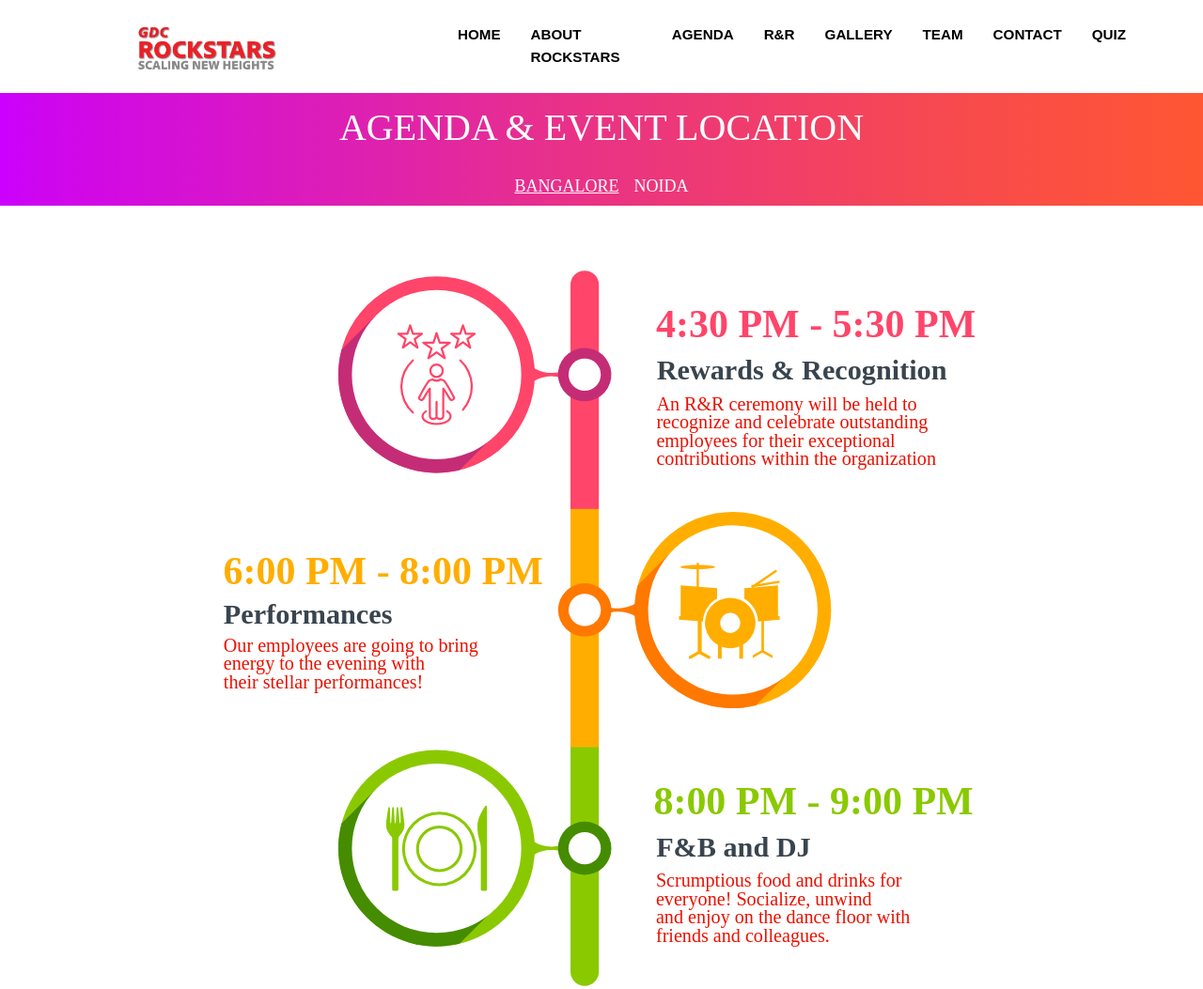
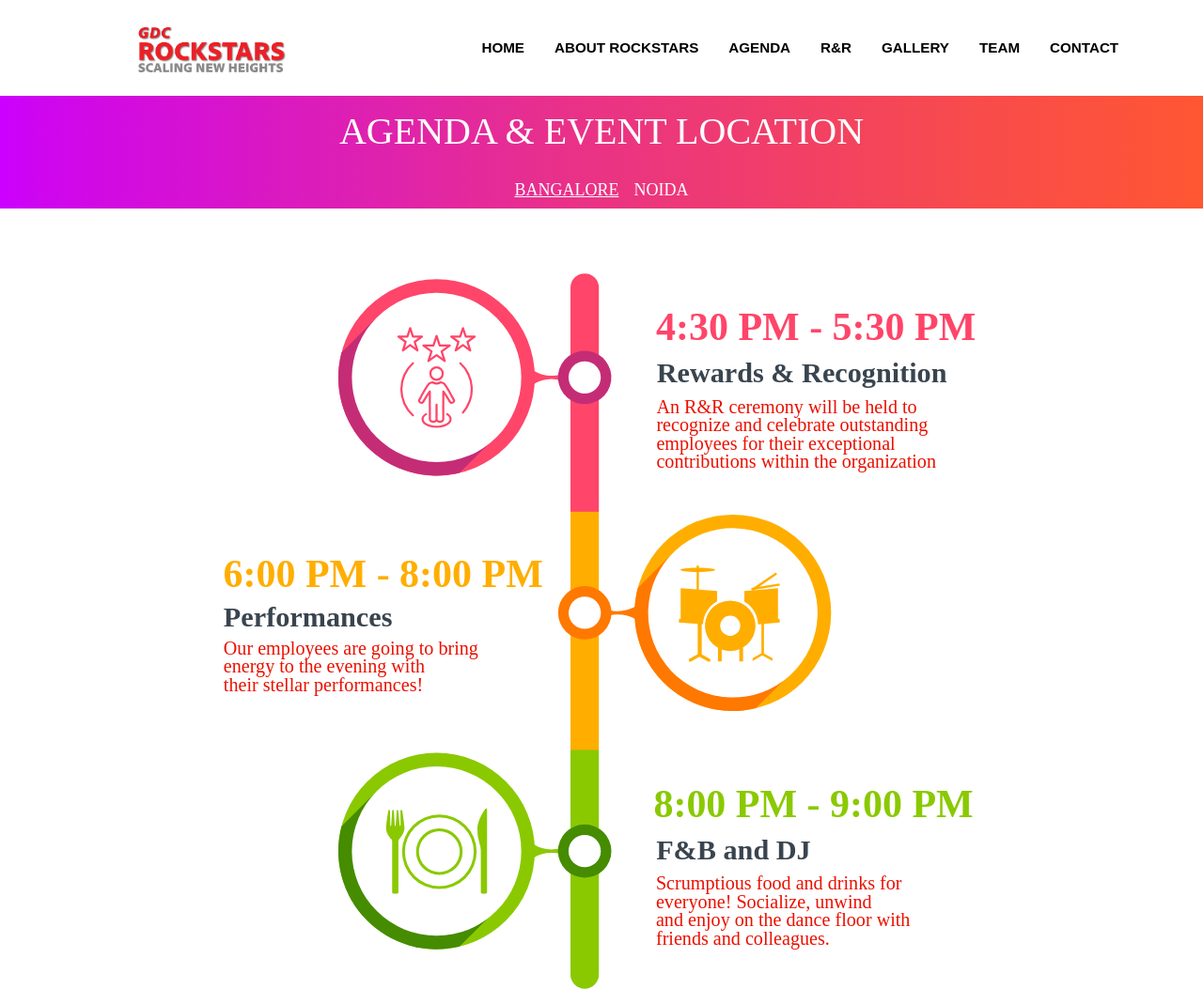
Before and after one commit to acsrockstars-2023/acsrockstars-2023.github.io, a plain HTML site: page agenda.html in a window 1280 px wide. Shown: the top 1053 px of the page at 94% size. Drawn offline with nearby package versions, Linux system fonts and the light colour scheme; a web font is replaced by a local one.

Commit message:
replacing banner image + removing quiz on agenda page

```diff
--- a/agenda.html
+++ b/agenda.html
@@ -81,9 +81,6 @@
                     </li>
                     <li class="nav-item">
                         <a class="nav-link-1" href="contact.html" onclick="onClickAnchor()">CONTACT</a>
-                    </li>
-                    <li class="nav-item">
-                        <a class="nav-link-1" href="quiz.html" onclick="onClickAnchor()">QUIZ</a>
                     </li>
                 </ul>
             </div>
```
Also changed, not shown: index.html (+1 -1 lines), images/banner-img-2.jpg.
